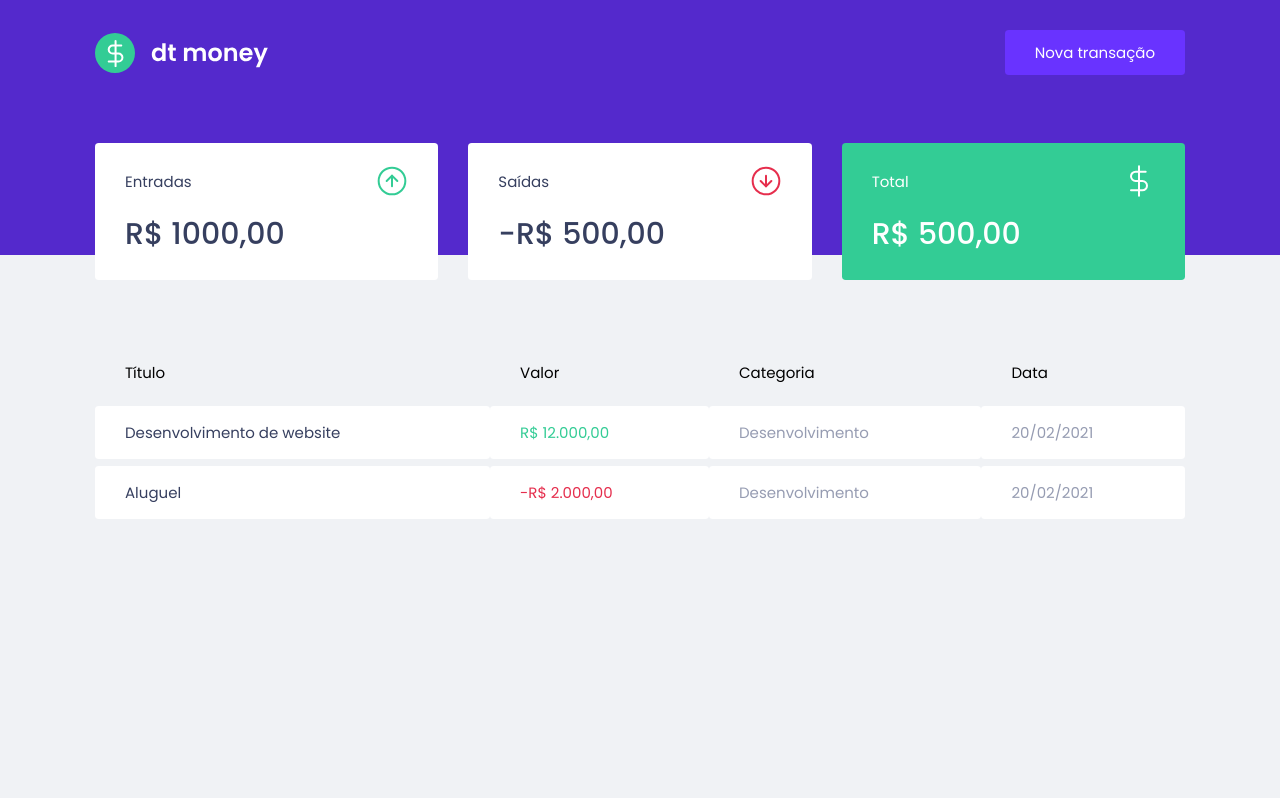
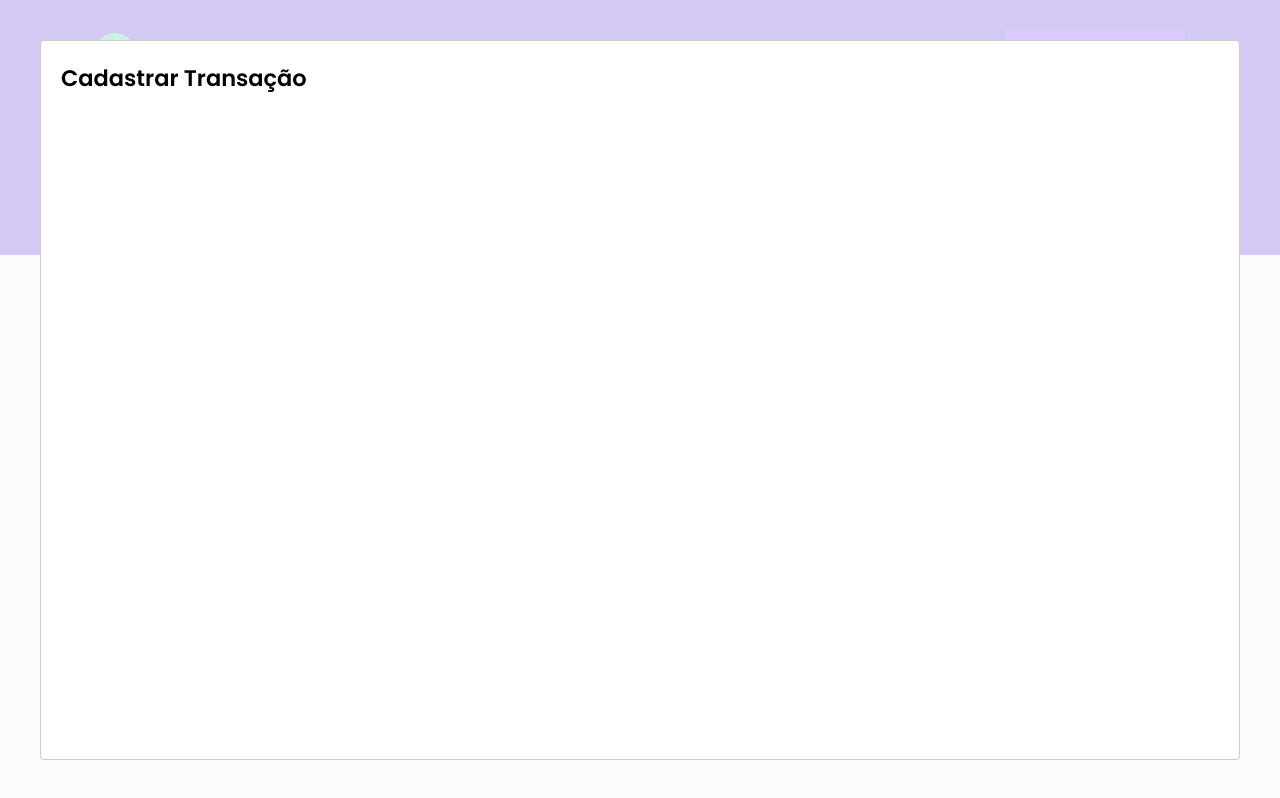
Before and after one commit to franklaercio/finances-react, a React (Create React App) app in the folder web/: page / in a window 1280 px wide. Both pictures are taken after a click on the button "Nova transação". Built offline with nearby package versions, Linux system fonts and the light colour scheme; no server answers; what miragejs would draw is missing.

Commit message:
Adding Modal

```diff
--- a/web/package.json
+++ b/web/package.json
@@ -7,6 +7,7 @@
     "miragejs": "^0.1.41",
     "react": "^17.0.1",
     "react-dom": "^17.0.1",
+    "react-modal": "^3.12.1",
     "react-scripts": "4.0.3",
     "styled-components": "^5.2.1",
     "web-vitals": "^1.0.1"
@@ -19,6 +20,7 @@
     "@types/node": "^12.0.0",
     "@types/react": "^17.0.0",
     "@types/react-dom": "^17.0.0",
+    "@types/react-modal": "^3.12.0",
     "@types/styled-components": "^5.1.9",
     "typescript": "^4.1.2"
   },
--- a/web/src/App.tsx
+++ b/web/src/App.tsx
@@ -1,12 +1,30 @@
+import { useState } from 'react';
 import { Dashboard } from './components/Dashboard';
 import { Header } from './components/Header';
+import Modal from 'react-modal';
 import { GlobalStyle } from './styles/global';
 
+Modal.setAppElement('#root');
+
 export function App() {
+  const [isNewTransactionModalOpen, setNewTransactionModalOpen] = useState(false);
+
+  function handleOpenNewTransactionModal() {
+      setNewTransactionModalOpen(true);
+  }
+
+  function handleCloseNewTransactionModal() {
+      setNewTransactionModalOpen(false);
+  }
+
   return (
     <>
-      <Header />
+      <Header onOpenNewTransactionModal={handleOpenNewTransactionModal} />
       <Dashboard />
+      <Modal isOpen={isNewTransactionModalOpen}
+                    onRequestClose={handleCloseNewTransactionModal}>
+                    <h2>Cadastrar Transação</h2>
+                </Modal>
       <GlobalStyle />
     </>
   );
--- a/web/src/components/Header/index.tsx
+++ b/web/src/components/Header/index.tsx
@@ -1,12 +1,16 @@
 import logoImg from '../../assets/logo.svg';
 import { Container, Content } from './styles';
 
-export function Header() {
+interface HeaderProps {
+    onOpenNewTransactionModal: () => void;
+}
+
+export function Header({onOpenNewTransactionModal}: HeaderProps) {
     return(
         <Container>
             <Content>
                 <img src={logoImg} alt="dt money" />
-                <button type="button">
+                <button type="button" onClick={onOpenNewTransactionModal}>
                     Nova transação
                 </button>
             </Content>
```
Also changed, not shown: 2 other files (tests, documents, lock files or other folders).
